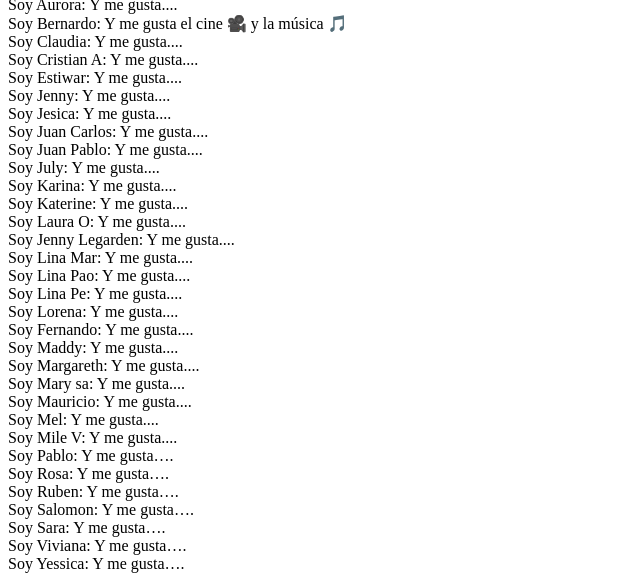
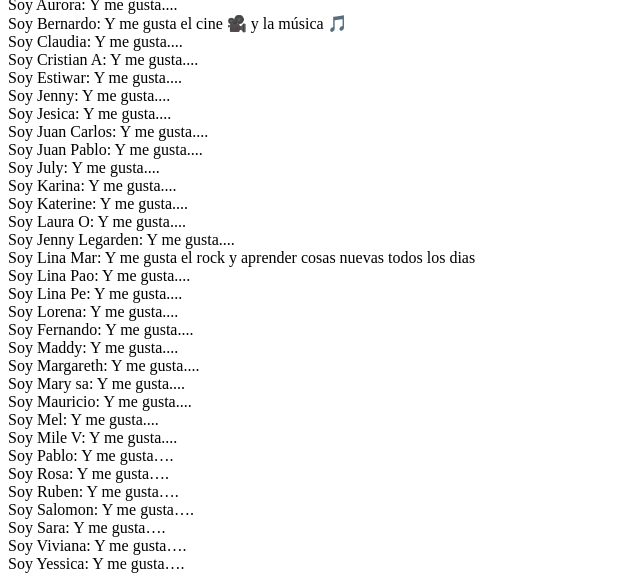
Before and after one commit to jurikal/bootcamp243.github.io, a plain HTML site: page index.html in a window 1280 px wide. Shown: the part 388-964 px from the top of the page, without its empty margins (0-640 px from the left). Drawn offline with Linux system fonts and the light colour scheme.

Commit message:
Cambio Lina Bonill

```diff
--- a/index.html
+++ b/index.html
@@ -20,7 +20,7 @@
 		<div>Soy Katerine: Y me gusta....</div>
 		<div>Soy Laura O: Y me gusta....</div>
 		<div>Soy Jenny Legarden: Y me gusta....</div>
-		<div>Soy Lina Mar: Y me gusta....</div>
+		<div>Soy Lina Mar: Y me gusta el rock y aprender cosas nuevas todos los dias </div>
 		<div>Soy Lina Pao: Y me gusta....</div>
 		<div>Soy Lina Pe: Y me gusta....</div>
 		<div>Soy Lorena: Y me gusta....</div>
```
